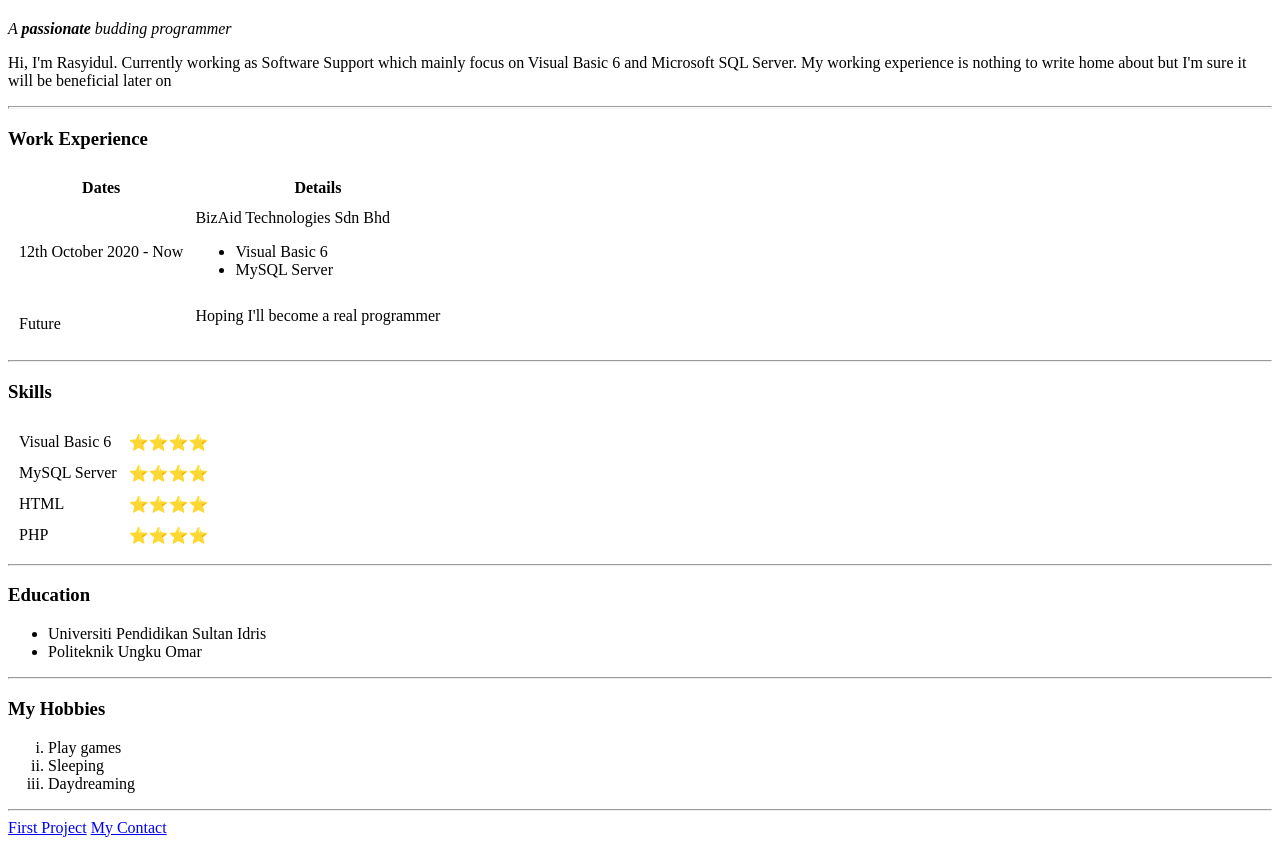
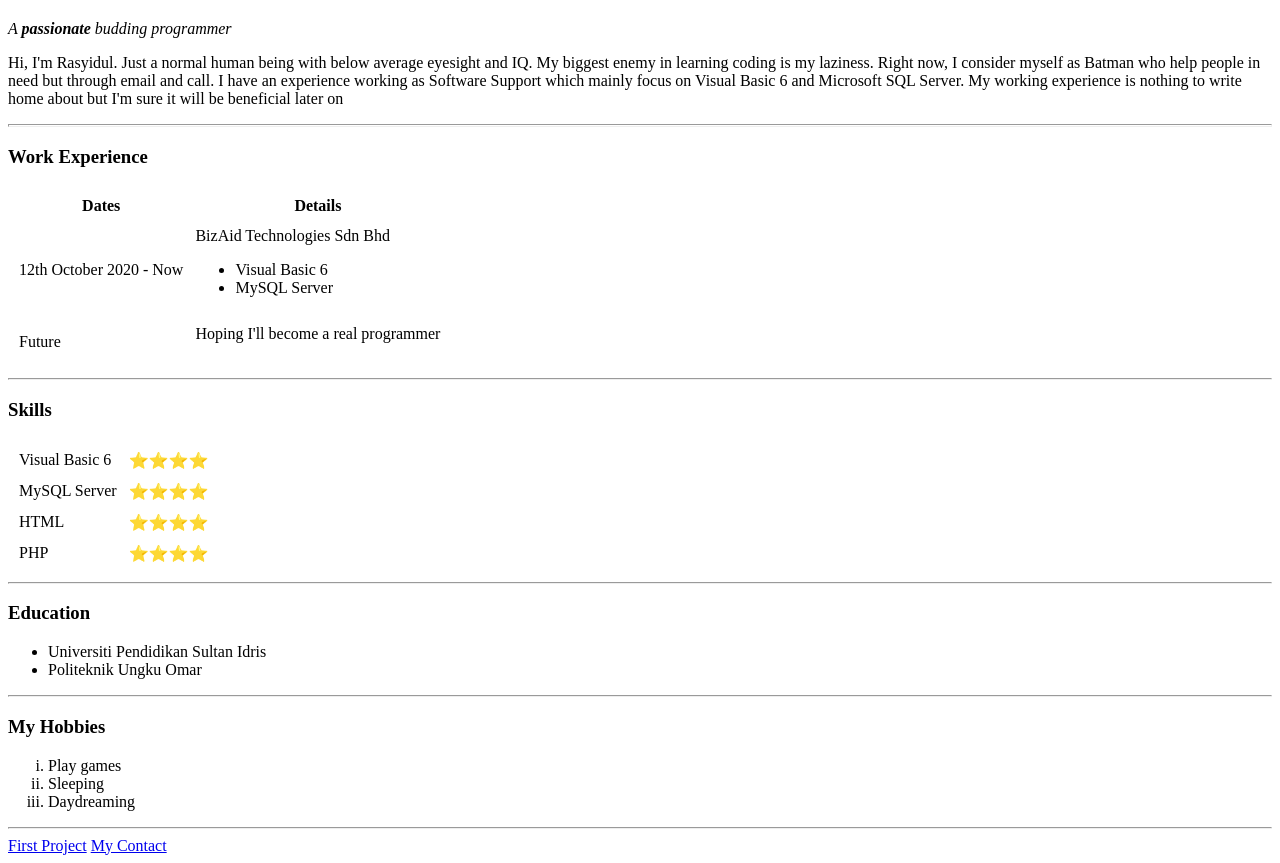
Before and after one commit to rasyidul/cv, a plain HTML site: page index.html in a window 1280 px wide. Shown: the part 60-923 px from the top of the page. Drawn offline with Linux system fonts and the light colour scheme.

Commit message:
Update index.html

```diff
--- a/index.html
+++ b/index.html
@@ -12,7 +12,7 @@
 <body>
   <h1><a href="https://www.facebook.com/rasyidul.senpai/">Muhammad Rasyidul Syafiq b. Abdul Aziz</a></h1>
   <p><em>A <strong>passionate</strong> budding programmer</em></p>
-  <p>Hi, I'm Rasyidul. Currently working as Software Support which mainly focus on Visual Basic 6 and Microsoft SQL Server. My working experience is nothing to write home about but I'm sure it will be beneficial later on</p>
+  <p>Hi, I'm Rasyidul. Just a normal human being with below average eyesight and IQ. My biggest enemy in learning coding is my laziness. Right now, I consider myself as Batman who help people in need but through email and call. I have an experience working as Software Support which mainly focus on Visual Basic 6 and Microsoft SQL Server. My working experience is nothing to write home about but I'm sure it will be beneficial later on</p>
 
   <hr size="3">
   <h3>Work Experience</h3>
```
